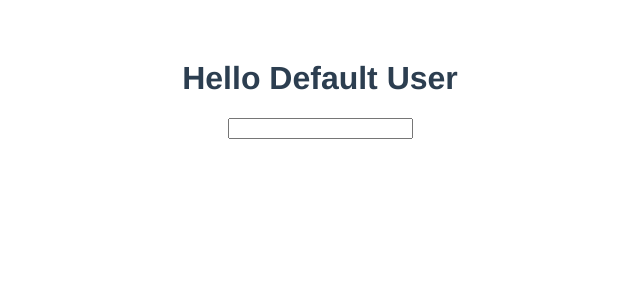
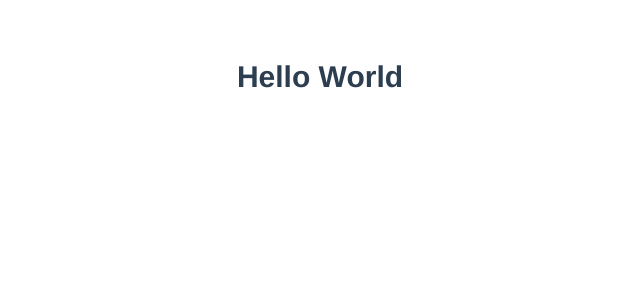
Before and after one commit to EvgeniiMorozov/vue_easycode, a Vue app: page / in a window 1280 px wide. Shown: the top 300 px of the page, without its empty margins (320-960 px from the left). Built offline with nearby package versions, Linux system fonts and the light colour scheme.

Commit message:
урок 11

```diff
--- a/src/App.vue
+++ b/src/App.vue
@@ -1,41 +1,25 @@
 <template>
   <div id="app">
-    <h1>Hello {{ fullName }}</h1>
-    <input type="text" @keyup.enter="setName" />
+    <h1 class="title" :class="[classObj, activeClass]" :style="{ 'font-size': fontSize + 'px' }">
+      Hello World
+    </h1>
   </div>
 </template>
 
 <script>
 export default {
   data: () => ({
-    firstName: '',
-    lastName: '',
+    activeClass: 'my-active-class',
+    isActive: false,
+    fontSize: 30,
   }),
-  methods: {
-    setName(e) {
-      // this.firstName = e.target.value;
-      this.fullName = e.target.value;
+  computed: {
+    classObj() {
+      return {
+        'active-class': this.isActive,
+        error: !this.isActive,
+      };
     },
-    onLastNameUpdate(value) {
-      console.log('watch', value);
-    },
-  },
-  computed: {
-    fullName: {
-      get() {
-        return `${this.firstName || 'Default'} ${this.lastName || 'User'}`;
-      },
-      set(value) {
-        console.log(value);
-        const [firstName, lastName] = value.split(' ');
-        console.log(firstName, lastName);
-        this.firstName = firstName;
-        this.lastName = lastName;
-      },
-    },
-  },
-  watch: {
-    lastName: 'onLastNameUpdate',
   },
 };
 </script>
```
